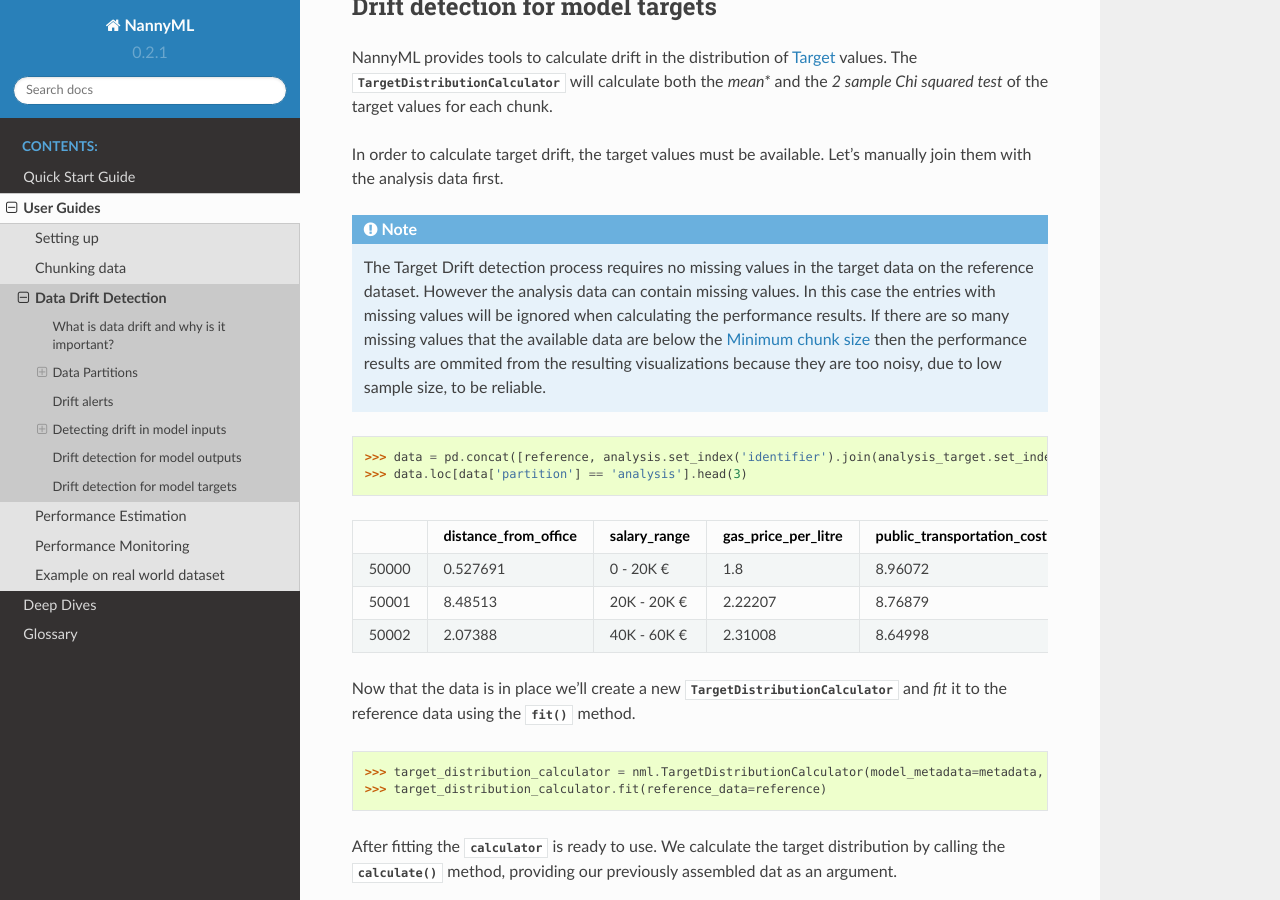
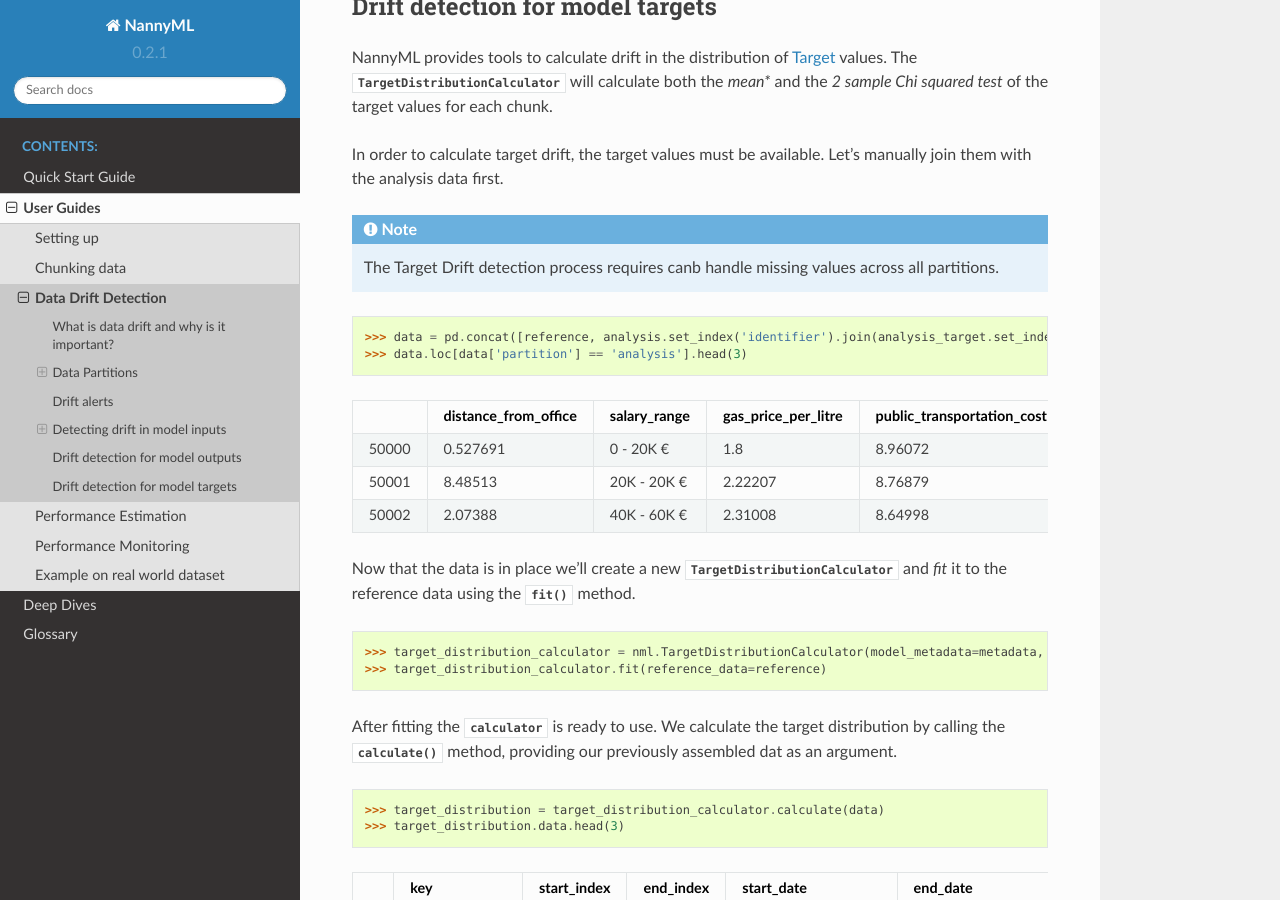
Before and after one commit to NannyML/nannyml, a Sphinx documentation site: the page built from docs/guides/data_drift.rst, in a window 1280 px wide and 900 px high, scrolled down 16017 px. Built offline with Sphinx 7.4.7 and the Read the Docs theme 2.0.0, drawn with Linux system fonts in a browser that asks for light colours; pages that are not in the unit, such as notebooks, are missing from menus.

Commit message:
missing data fix

```diff
--- a/docs/guides/data_drift.rst
+++ b/docs/guides/data_drift.rst
@@ -441,11 +441,7 @@
 data first.
 
 .. note::
-    The Target Drift detection process requires no missing values in the target data on the reference dataset. However
-    the analysis data can contain missing values. In this case the entries with missing values will be ignored when
-    calculating the performance results. If there are so many missing values that the available data are below the
-    :ref:`minimum-chunk-size` then the performance results are ommited from the resulting visualizations because they are
-    too noisy, due to low sample size, to be reliable.
+    The Target Drift detection process requires canb handle missing values across all partitions.
 
 .. code-block:: python
 
```
